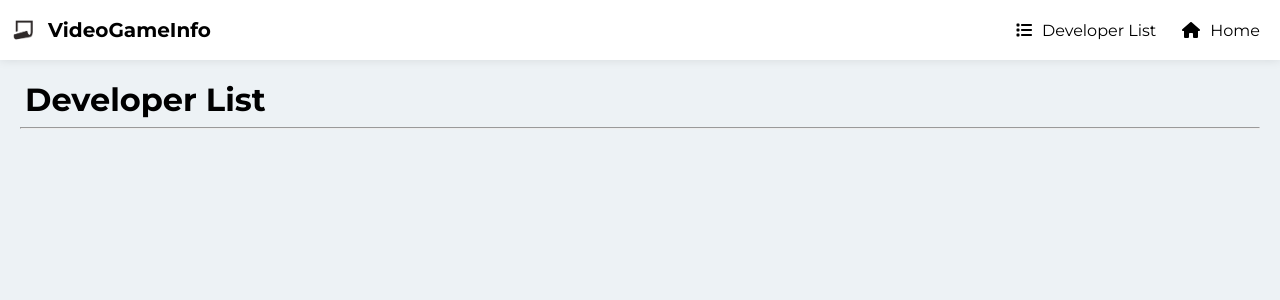
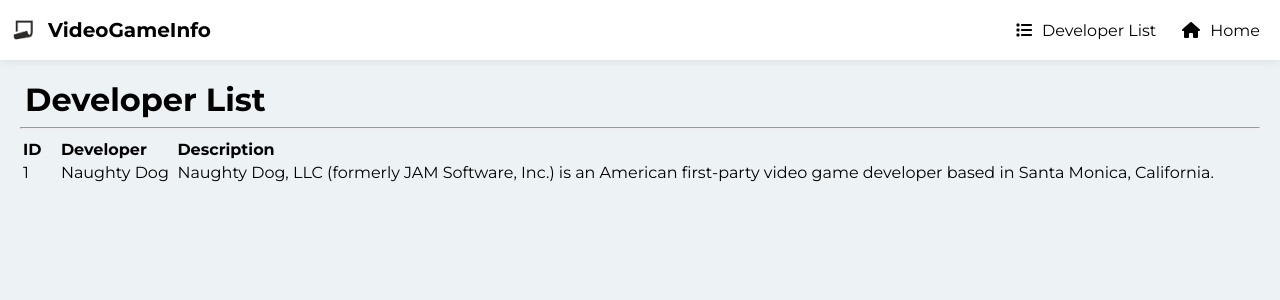
Before and after one commit to masonharniess/VideoGameInfoFrontend, an Angular app: page /developers in a window 1280 px wide. Shown: the top 300 px of the page. Built offline with nearby package versions, Linux system fonts and the light colour scheme.

Commit message:
add developer table body and style

```diff
--- a/src/app/developer-list/developer-list.component.css
+++ b/src/app/developer-list/developer-list.component.css
@@ -11,5 +11,17 @@
 .main_title_container h1 {
   padding: 0 5px;
   margin: 0;
+}
 
+.developer_table {
+  width: 100%;
 }
+
+.developer_table th {
+  padding-right: 15px;
+}
+
+.developer_table tr {
+  text-align: left;
+  vertical-align: top;
+}
--- a/src/app/developer-list/developer-list.component.html
+++ b/src/app/developer-list/developer-list.component.html
@@ -4,5 +4,26 @@
       <h1>{{pageTitle}}</h1>
       <hr>
     </div>
+    <div class="developer_table_container">
+      <table class="developer_table">
+        <thead>
+          <tr>
+            <th>ID</th>
+            <th>Developer</th>
+            <th>Description</th>
+          </tr>
+        </thead>
+        <tbody>
+          <tr>
+            <td>1</td>
+            <td>Naughty Dog</td>
+            <td>Naughty Dog, LLC (formerly JAM Software, Inc.) is an American first-party video game developer based in Santa Monica, California.</td>
+            <!-- <td>{{developer.id}}</td>
+            <td>{{developer.name}}</td>
+            <td>{{developer.description</td> -->
+          </tr>
+        </tbody>
+      </table>
+    </div>
   </div>
 </main>
```
Also changed, not shown: src/api/developers/developersWithoutGames.json (added, +17 -0 lines).
